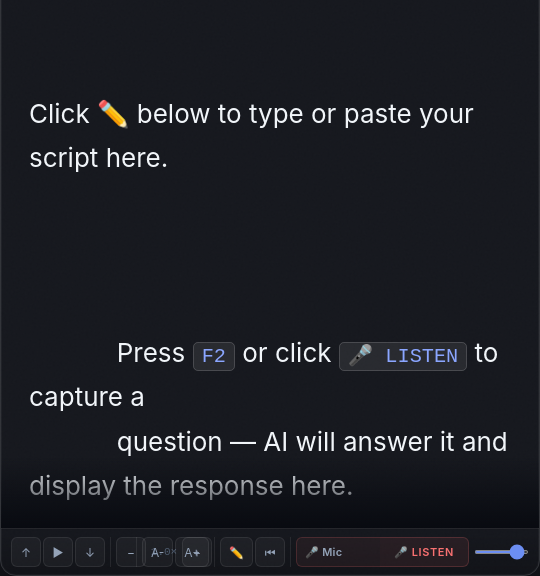
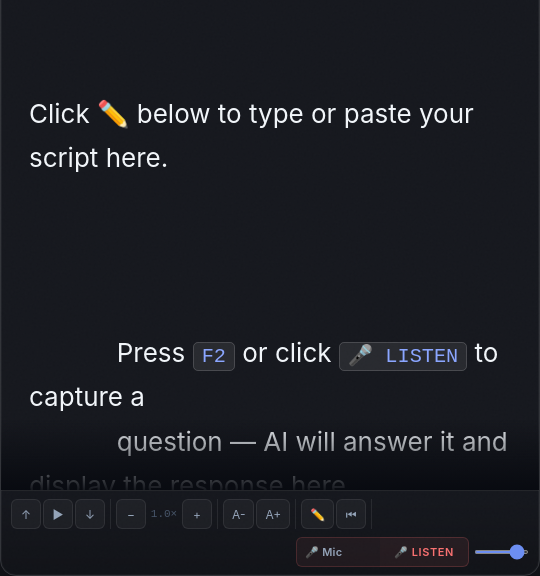
Before and after one commit to abrahamkifleT/teleprompter-ai, an Electron app: page renderer/index.html in a window 540 px wide. Shown: the part 224-800 px from the top of the page. Drawn offline with Linux system fonts and the light colour scheme; no server answers.

Commit message:
feat: implement core design system and layout styling for renderer interface

```diff
--- a/renderer/css/style.css
+++ b/renderer/css/style.css
@@ -468,13 +468,12 @@ body {
 .control-bar {
   display: flex;
   align-items: center;
-  gap: 5px;
+  gap: 8px 5px;
   padding: 8px 10px;
   background: linear-gradient(180deg, transparent 0%, rgba(0,0,0,0.2) 100%);
   border-top: 1px solid var(--border);
   flex-shrink: 0;
-  flex-wrap: nowrap;
-  overflow: hidden;
+  flex-wrap: wrap;
 }
 
 .ctrl-group {
@@ -500,6 +499,7 @@ body {
   transition: all var(--transition);
   white-space: nowrap;
   font-family: var(--font-ui);
+  flex-shrink: 0;
 }
 .ctrl-btn:hover {
   background: var(--bg-hover);
@@ -537,7 +537,7 @@ body {
   animation: breathe 1.5s ease infinite;
 }
 
-.speed-group { min-width: 0; }
+.speed-group { flex-shrink: 0; }
 .speed-label {
   font-size: 11px;
   color: var(--text-dim);
```
